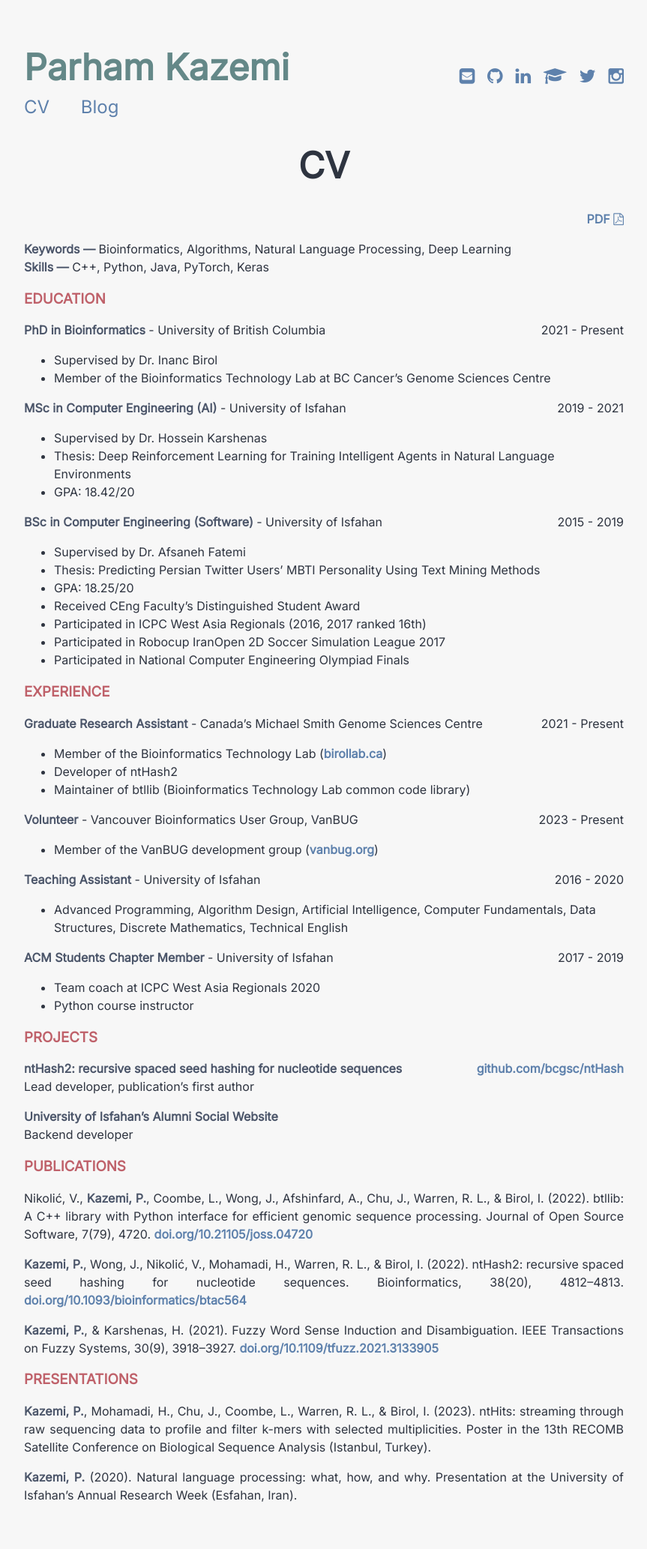
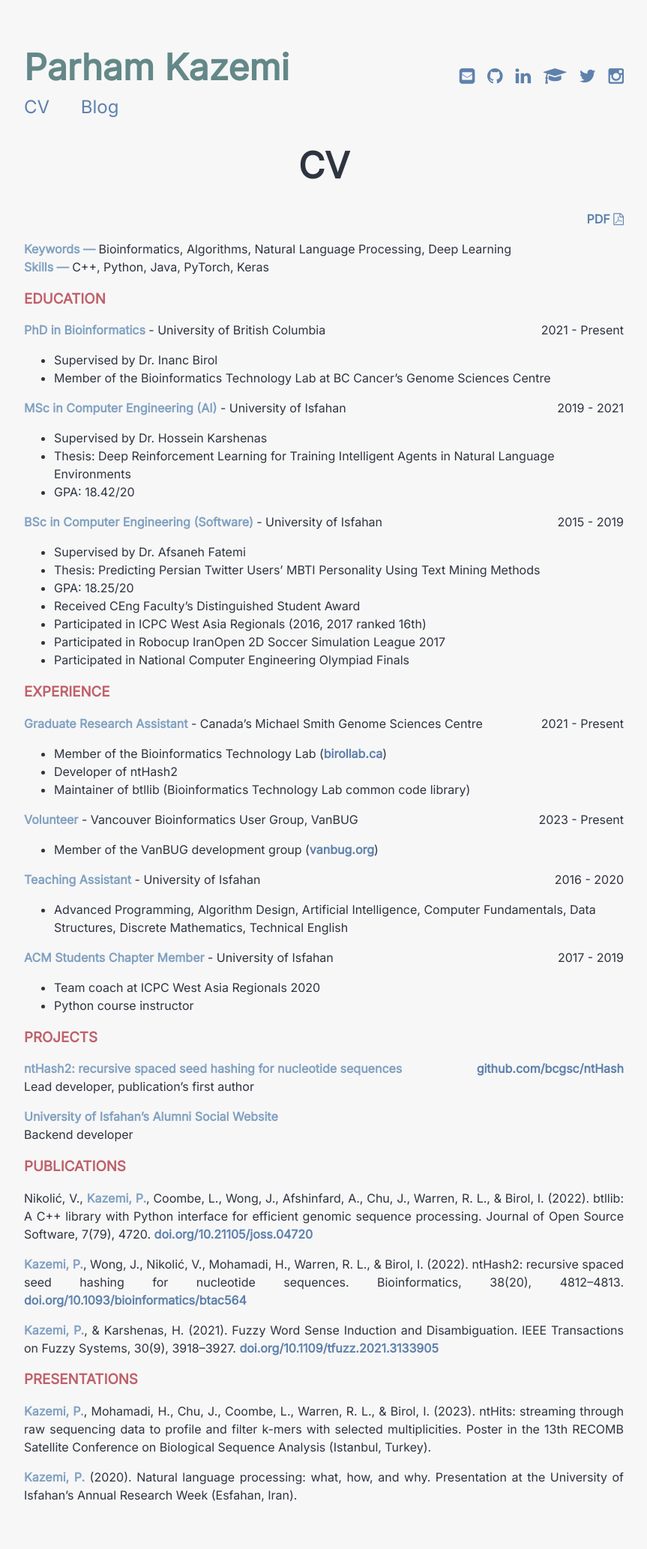
Before and after one commit to parham-k/parham-k.github.io, a Jekyll site: the page built from cv.md, in a window 1280 px wide. Shown: the whole page at 75% size, without its empty margins (208-1071 px from the left). Built offline with Jekyll 4.4.1, drawn with Linux system fonts in a browser that asks for light colours.

Commit message:
Change bold color

```diff
--- a/assets/css/main.css
+++ b/assets/css/main.css
@@ -64,7 +64,7 @@ blockquote p {
 }
 
 strong {
-  color: #4C566A;
+  color: #81A1C1;
 }
 
 .wrapper {
```
